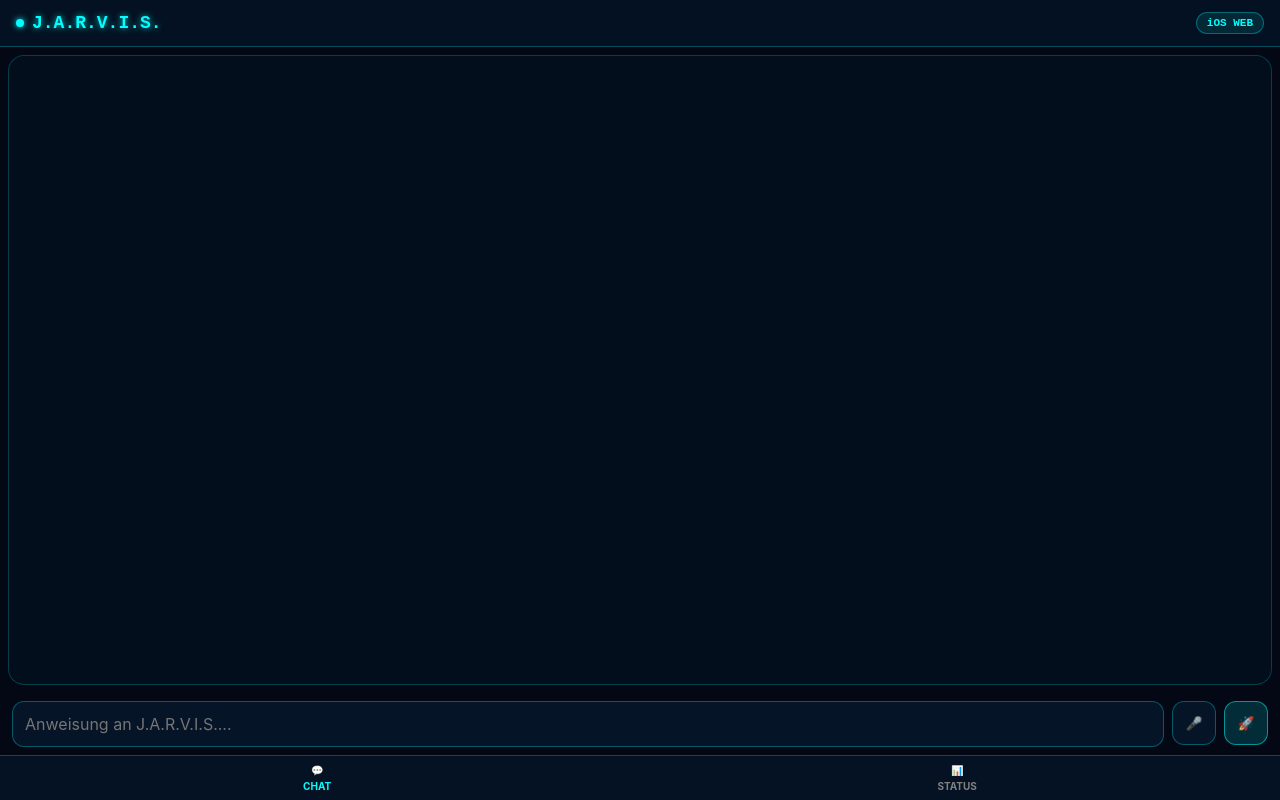
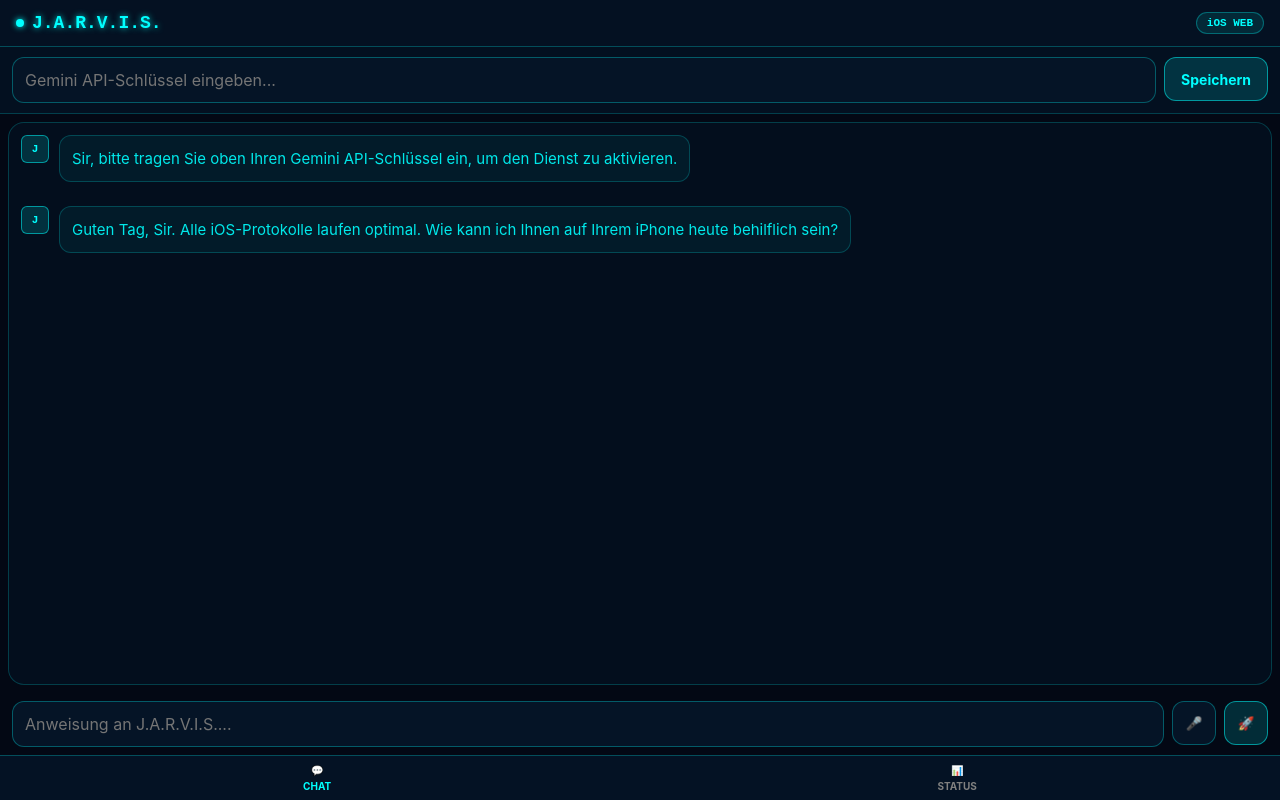
Before and after one commit to philip-ux67/J.A.V.I.S.IOS, a plain HTML site: page Index.html in a window 1280 px wide. Drawn offline with Linux system fonts and the light colour scheme.

Commit message:
Update Index.html

```diff
--- a/Index.html
+++ b/Index.html
@@ -87,6 +87,15 @@
 
         .view.active {
             display: flex;
+        }
+
+        /* API Key Bar */
+        .api-key-bar {
+            display: flex;
+            gap: 8px;
+            padding: 10px 12px;
+            background: rgba(5, 20, 38, 0.7);
+            border-bottom: 1px solid rgba(0, 255, 255, 0.2);
         }
 
         /* Chat Bubbles */
@@ -294,6 +303,13 @@
             border-color: rgba(0, 255, 255, 0.5);
         }
 
+        .action-btn.save-key {
+            padding: 0 16px;
+            width: auto;
+            font-weight: bold;
+            font-size: 14px;
+        }
+
         /* Bottom Nav */
         .bottom-nav {
             display: flex;
@@ -332,10 +348,16 @@
         <div class="header-badge">iOS WEB</div>
     </header>
 
+    <!-- API Key Eingabefläche (Sicher integriert) -->
+    <div class="api-key-bar">
+        <input type="password" id="apiKeyInput" class="jarvis-input" placeholder="Gemini API-Schlüssel eingeben..." autocomplete="off">
+        <button class="action-btn send save-key" onclick="saveApiKey()">Speichern</button>
+    </div>
+
     <div class="main-container">
         <!-- Chat View -->
         <div id="chatView" class="view active">
-            <div id="messageContainer" style="display: flex; flexDirection: column; gap: 12px;"></div>
+            <div id="messageContainer" style="display: flex; flex-direction: column; gap: 12px;"></div>
         </div>
 
         <!-- Dashboard View -->
@@ -391,17 +413,35 @@
     </div>
 
     <script>
-        const apiKey = ""; // Trage hier deinen Gemini Key ein
+        let apiKey = localStorage.getItem("JARVIS_API_KEY") || "";
         let messages = [];
         let isListening = false;
         let recognition = null;
 
         // Init JARVIS greeting
         window.onload = () => {
+            if (apiKey) {
+                document.getElementById("apiKeyInput").value = apiKey;
+            } else {
+                addMessage("J.A.R.V.I.S.", "Sir, bitte tragen Sie oben Ihren Gemini API-Schlüssel ein, um den Dienst zu aktivieren.", true);
+            }
             addMessage("J.A.R.V.I.S.", "Guten Tag, Sir. Alle iOS-Protokolle laufen optimal. Wie kann ich Ihnen auf Ihrem iPhone heute behilflich sein?", true);
             speak("J.A.R.V.I.S. Online auf Ihrem iPhone, Sir.");
             setupSpeechRecognition();
         };
+
+        function saveApiKey() {
+            const inputVal = document.getElementById("apiKeyInput").value.trim();
+            if (inputVal) {
+                apiKey = inputVal;
+                localStorage.setItem("JARVIS_API_KEY", apiKey);
+                addMessage("J.A.R.V.I.S.", "API-Schlüssel wurde erfolgreich gespeichert, Sir.", true);
+            } else {
+                localStorage.removeItem("JARVIS_API_KEY");
+                apiKey = "";
+                addMessage("J.A.R.V.I.S.", "API-Schlüssel wurde entfernt, Sir.", true);
+            }
+        }
 
         function addMessage(sender, text, isJarvis) {
             messages.push({ sender, text, isJarvis });
@@ -488,7 +528,13 @@
 
         // Gemini API Anbindung
         async function fetchGeminiResponse(prompt) {
-            const url = `https://generativelanguage.googleapis.com/v1beta/models/gemini-3-flash-preview:generateContent?key=${apiKey}`;
+            if (!apiKey) {
+                addMessage("J.A.R.V.I.S.", "Sir, es ist kein API-Schlüssel vorhanden. Bitte geben Sie oben einen gültigen Schlüssel ein.", true);
+                speak("Sir, kein API Schlüssel vorhanden.");
+                return;
+            }
+
+            const url = `https://generativelanguage.googleapis.com/v1beta/models/gemini-2.5-flash:generateContent?key=${apiKey}`;
             const body = {
                 contents: [{ role: "user", parts: [{ text: prompt }] }],
                 systemInstruction: { parts: [{ text: "Du bist J.A.R.V.I.S., die KI von Tony Stark, integriert auf einem iPhone. Antworte kurz, hochintelligent, leicht ironisch und stets höflich auf Deutsch mit 'Sir'." }] }
@@ -504,7 +550,7 @@
                 const reply = data.candidates?.[0]?.content?.parts?.[0]?.text || "Sir, es gab ein Problem bei der Datenverarbeitung.";
                 addMessage("J.A.R.V.I.S.", reply, true);
                 speak(reply);
-            } else {
+            } catch(e) {
                 addMessage("J.A.R.V.I.S.", "Sir, Verbindung zum Mainframe gestört.", true);
                 speak("Sir, Verbindung zum Mainframe gestört.");
             }
```
